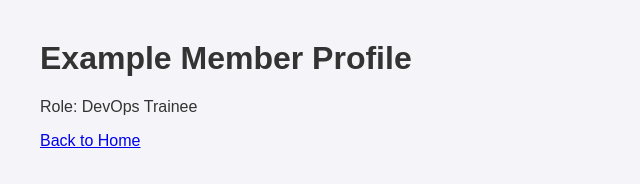
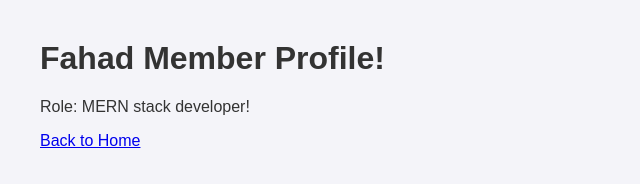
Before and after one commit to fahad111000/shipit-fahad, a plain HTML site: page site/members/fahad.html in a window 1280 px wide. Shown: the whole page, without its empty margins (0-640 px from the left). Drawn offline with Linux system fonts and the light colour scheme.

Commit message:
FAL-1 Add Fahad profile page and remove example

```diff
--- a/site/members/example.html
+++ b/site/members/fahad.html
@@ -2,12 +2,12 @@
 <html lang="en">
 <head>
     <meta charset="UTF-8">
-    <title>Example Member</title>
+    <title>Fahad</title>
     <link rel="stylesheet" href="../style.css">
 </head>
 <body>
-    <h1>Example Member Profile</h1>
-    <p>Role: DevOps Trainee</p>
+    <h1>Fahad Member Profile!</h1>
+    <p>Role: MERN stack developer!</p>
     <a href="../index.html">Back to Home </a>
 </body>
 </html>
```
Also changed, not shown: site/index.html (+5 -2 lines).
